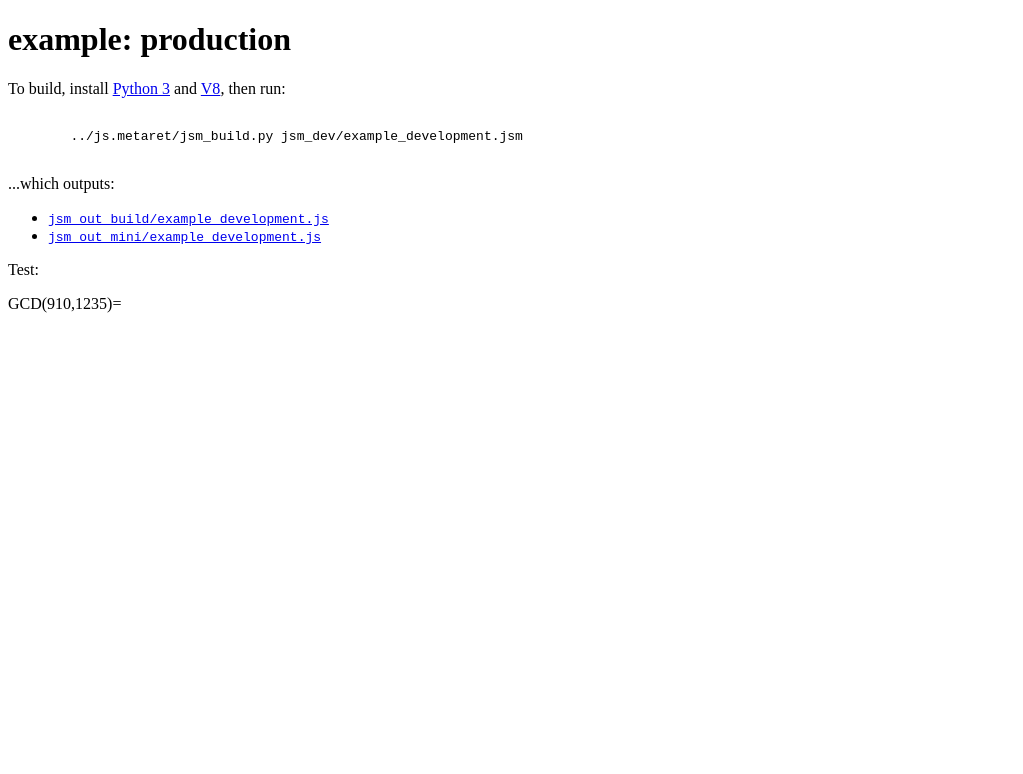
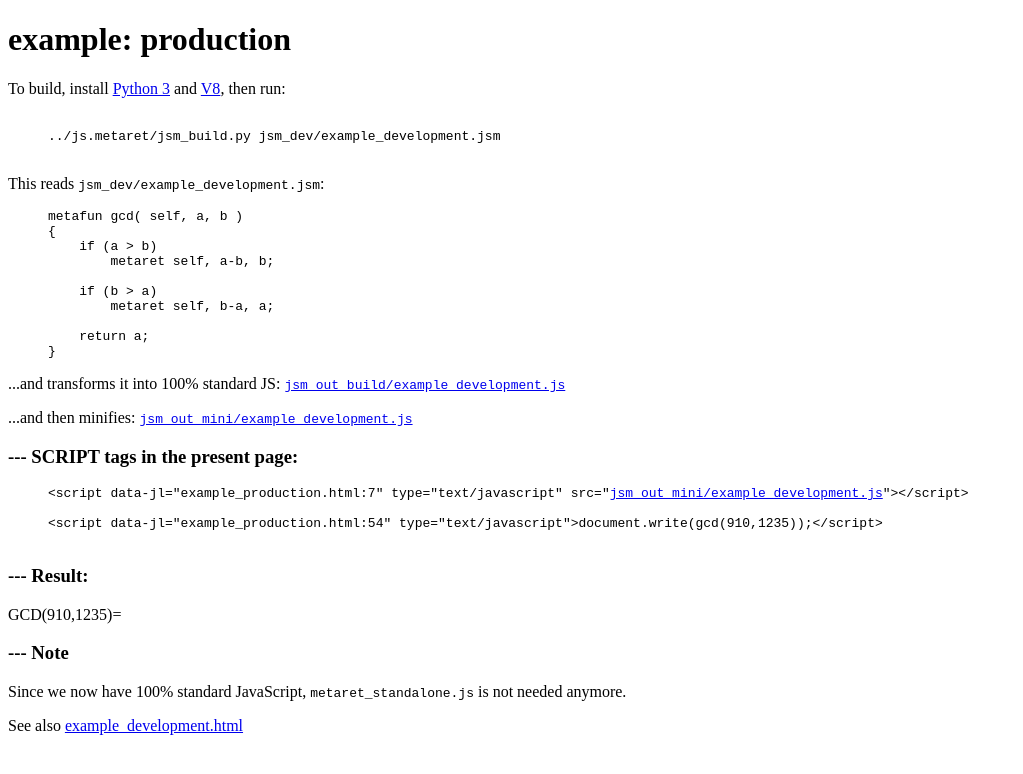
Before and after one commit to glathoud/js.metaret, a plain HTML site: page example_production.html in a window 1280 px wide. Shown: the whole page, without its empty margins (0-1023 px from the left). Drawn offline with Linux system fonts and the light colour scheme.

Commit message:
more explanations about dev/prod

```diff
--- a/example_development.html
+++ b/example_development.html
@@ -4,16 +4,74 @@
     <meta charset='utf-8'>
     <title>example: development</title>
 
+    <style type="text/css">pre {margin-left: 40px}</style>
     <script type="text/javascript" src="../js.metaret/metaret_standalone.js"></script>
-    <script type="text/javascript">need$("jsm_dev/example_development.jsm");</script>
+    <script type="text/javascript">
+    // need$ loads the .jsm file,
+    // turns it into standard JavaScript,
+    // and runs it.
+
+    need$("jsm_dev/example_development.jsm");
+
+    // Now the `gcd` function is available.
+</script>
 
   </head>
   <body>
     <h1>example: development</h1>
 
-    <p>Source: <a href="jsm_dev/example_development.jsm">jsm_dev/example_development.jsm</a></p>
+    <h3>--- <code>.jsm</code> source code</h3>
 
-    <p>Test: GCD(910,1235)=<script type="text/javascript">document.write(gcd(910,1235));</script>
+<p>File <code>jsm_dev/example_development.jsm</code>:</p>
+    <pre><code>metafun gcd( self, a, b )
+{
+    if (a > b)
+        metaret self, a-b, b;
+
+    if (b > a)
+        metaret self, b-a, a;
+
+    return a;
+}
+</code></pre>
+
+
+    <h3>--- SCRIPT tags in the present page:</h3>
+      <pre><code id="script-code-display"></code></pre>
+      <script type="text/javascript" class="no-display">
+        setTimeout( function () {
+        var arr = document.getElementsByTagName( "script" )
+        ,   out = document.getElementById( "script-code-display" )
+        ;
+        for (var n = arr.length, i = 0; i < n; i++)
+        {
+           var s = arr[i];
+           if (!/(^|\s)no-display(\s|$)/.test(s.className))
+               out.textContent += s.outerHTML + '\n\n';
+        }
+        var rx = /(need\$\("|src=")([^"\x3C\x3E]+?)(")/g;
+        out.innerHTML = out.innerHTML.replace( rx, '$1\x3Ca href="$2"\x3E$2\x3C/a\x3E$3');
+        }, 0)
+      </script>
+
+
+    <h3>--- Result:</h3>
+    <pre><code>GCD(910,1235)=<script type="text/javascript">
+document.write(gcd(910,1235));
+</script></code></pre>
+
+    <h3>--- See also</h3>
+
+    <p>See also <a href="example_production.html">example_production.html</a></p>
+
+
+<script type="text/javascript" class="no-display">
+if (!/\d+\.\d+\.\d+\.\d+|localhost/.test( location.hostname ))
+{
+var _gaq = _gaq || [];  _gaq.push(['_setAccount', 'UA-5516483-1']);  _gaq.push(['_trackPageview']);  (function() {    var ga = document.createElement('script');    ga.src = ('https:' == document.location.protocol ? 'https://ssl' :         'http://www') + '.google-analytics.com/ga.js';    ga.setAttribute('async', 'true');    document.documentElement.firstChild.appendChild(ga);  })();
+}
+</script>
+
 
   </body>
 </html>
--- a/example_production.html
+++ b/example_production.html
@@ -3,6 +3,7 @@
   <head>
     <meta charset='utf-8'>
     <title>example: production</title>
+    <style type="text/css">pre {margin-left: 40px}</style>
     <script type="text/javascript" src="jsm_out_mini/example_development.js"></script>
   </head>
   <body>
@@ -10,16 +11,62 @@
 
     <p>To build, install <a href="http://docs.python.org/3/">Python 3</a> and <a href="https://code.google.com/p/v8/">V8</a>, then run:</p>
     <pre><code>
-	../js.metaret/jsm_build.py jsm_dev/example_development.jsm
+../js.metaret/jsm_build.py jsm_dev/example_development.jsm
     </code></pre>
-    <p>...which outputs:</p>
-    <ul>
-      <li><a href="jsm_out_build/example_development.js"><code>jsm_out_build/example_development.js</code></a></li>
-      <li><a href="jsm_out_mini/example_development.js"><code>jsm_out_mini/example_development.js</code></a></li>
-    </ul>
+    <p>This reads <code>jsm_dev/example_development.jsm</code>:</p>
+    <pre><code>metafun gcd( self, a, b )
+{
+    if (a > b)
+        metaret self, a-b, b;
 
-    <p>Test:</p>
+    if (b > a)
+        metaret self, b-a, a;
+
+    return a;
+}
+</code></pre>
+
+    <p>...and transforms it into 100% standard JS: <a href="jsm_out_build/example_development.js"><code>jsm_out_build/example_development.js</code></a></p>
+    <p>...and then minifies:
+      <a href="jsm_out_mini/example_development.js"><code>jsm_out_mini/example_development.js</code></a>
+    </p>
+
+    <h3>--- SCRIPT tags in the present page:</h3>
+      <pre><code id="script-code-display"></code></pre>
+      <script type="text/javascript" class="no-display">
+        setTimeout( function () {
+        var arr = document.getElementsByTagName( "script" )
+        ,   out = document.getElementById( "script-code-display" )
+        ;
+        for (var n = arr.length, i = 0; i < n; i++)
+        {
+           var s = arr[i];
+           if (!/(^|\s)no-display(\s|$)/.test(s.className))
+               out.textContent += s.outerHTML + '\n\n';
+        }
+        var rx = /(need\$\("|src=")([^"\x3C\x3E]+?)(")/g;
+        out.innerHTML = out.innerHTML.replace( rx, '$1\x3Ca href="$2"\x3E$2\x3C/a\x3E$3');
+        }, 0)
+      </script>
+
+
+    <h3>--- Result:</h3>
     <p>GCD(910,1235)=<script type="text/javascript">document.write(gcd(910,1235));</script>
+
+    <h3>--- Note</h3>
+
+    <p>Since we now have 100% standard JavaScript, <code>metaret_standalone.js</code> is not needed anymore.</p>
+
+    <p>See also <a href="example_development.html">example_development.html</a></p>
+
+
+<script type="text/javascript" class="no-display">
+if (!/\d+\.\d+\.\d+\.\d+|localhost/.test( location.hostname ))
+{
+var _gaq = _gaq || [];  _gaq.push(['_setAccount', 'UA-5516483-1']);  _gaq.push(['_trackPageview']);  (function() {    var ga = document.createElement('script');    ga.src = ('https:' == document.location.protocol ? 'https://ssl' :         'http://www') + '.google-analytics.com/ga.js';    ga.setAttribute('async', 'true');    document.documentElement.firstChild.appendChild(ga);  })();
+}
+</script>
+
 
   </body>
 </html>
```
